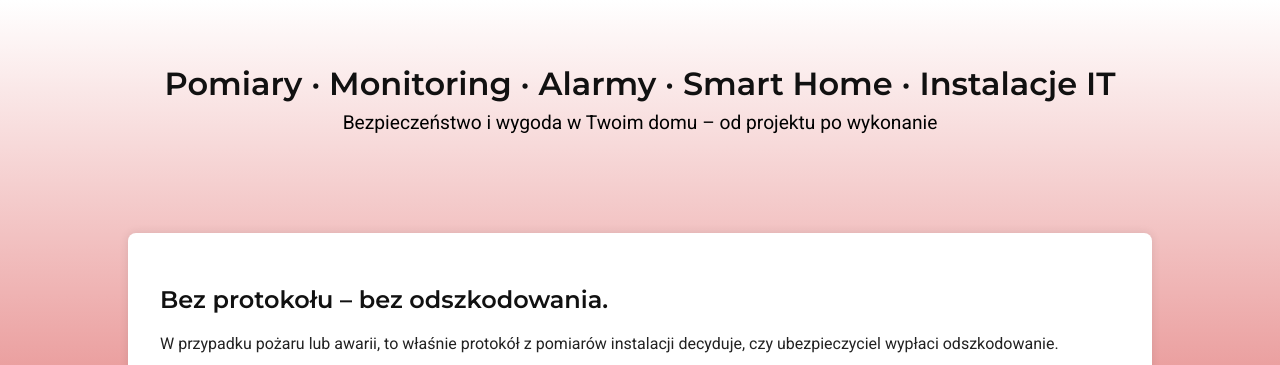
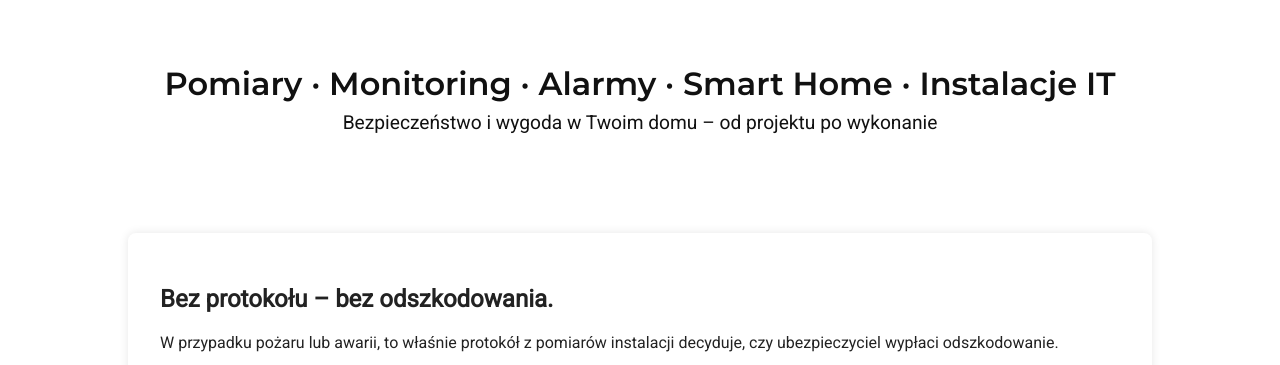
Before and after one commit to StanWilusz/moimokiem, a plain HTML site: page index.html in a window 1280 px wide. Shown: the top 365 px of the page. Drawn offline with Linux system fonts and the light colour scheme.

Commit message:
Update style.css

```diff
--- a/style.css
+++ b/style.css
@@ -1,4 +1,4 @@
-/* WYŁĄCZANIE dark mode – zawsze jasna wersja */
+/* WYŁĄCZ dark mode */
 :root {
   color-scheme: only light;
 }
@@ -7,32 +7,40 @@ html, body {
   margin: 0;
   padding: 0;
   height: 100%;
-  background: linear-gradient(to bottom, white 0%, #d32f2f 100%) !important;
-  color: black !important;
   font-family: 'Roboto', sans-serif;
+  background: #fff !important; /* zabezpieczenie */
+  color: #111 !important;
 }
 
-/* Nagłówki */
-h1, h2 {
-  font-family: 'Montserrat', sans-serif;
-  color: #111;
+/* Hero z gradientem 🇵🇱 */
+.hero {
+  position: relative;
+  padding: 4rem 2rem;
+  text-align: center;
+  overflow: hidden;
 }
 
-/* Sekcja hero */
-.hero {
-  padding: 4rem 2rem;
-  text-align: center;
-  background: transparent; /* hero korzysta z tła body */
+.hero::before {
+  content: "";
+  position: absolute;
+  top: 0;
+  left: 0;
+  right: 0;
+  bottom: 0;
+  background: linear-gradient(to bottom, #ffffff 0%, #d32f2f 100%);
+  z-index: -1; /* gradient pod treścią */
 }
 
 .hero h1 {
   font-size: 2rem;
   margin: 0;
+  font-family: 'Montserrat', sans-serif;
 }
 
 .hero p {
   font-size: 1.2rem;
   margin-top: 0.5rem;
+  font-family: 'Roboto', sans-serif;
 }
 
 /* Sekcje treści */
```
